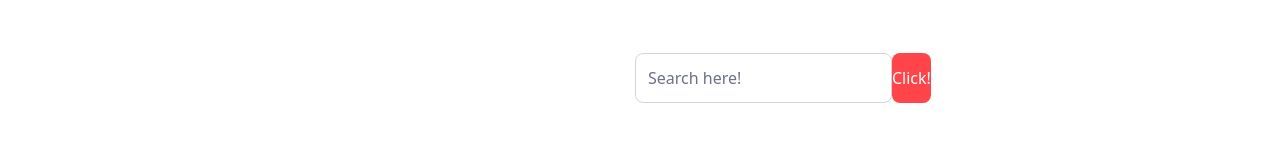
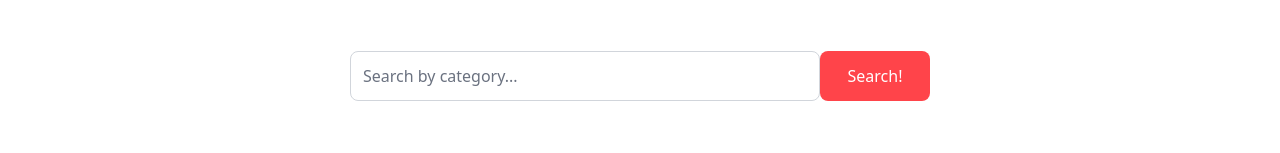
Before and after one commit to Yousufjoy/Donation_web, a React (Vite) app: page / in a window 1280 px wide. Shown: the part 155-308 px from the top of the page. Built offline with nearby package versions, Linux system fonts and the light colour scheme.

Commit message:
search Functionality added

```diff
--- a/package.json
+++ b/package.json
@@ -17,6 +17,7 @@
     "react-dom": "^18.2.0",
     "react-router-dom": "^6.16.0",
     "react-toastify": "^9.1.3",
+    "recharts": "^2.8.0",
     "sort-by": "^1.2.0",
     "sweetalert2": "^11.7.31"
   },
--- a/src/Banner/Banner.jsx
+++ b/src/Banner/Banner.jsx
@@ -1,20 +1,10 @@
 const Banner = () => {
   return (
     <div>
-      <div className=" bg-[url('../assets/background.png)]">
+      <div className="bg-[url('../assets/background.png)]">
         <h1 className="mt-[24px] text-center text-4xl font-bold leading-normal text-black dark:text-white">
           I Grow By Helping People In Need
         </h1>
-        <div className="mx-[635px] my-[50px] flex">
-          <input
-            className="w-[470px] h-[50px] rounded-lg border border-gray-300 bg-white"
-            placeholder="Search here!"
-            type="text"
-          />
-          <button className="w-[110px] h-[50px] bg-[#FF444A] rounded-lg text-white">
-            Click!
-          </button>
-        </div>
       </div>
     </div>
   );
--- a/src/Card/Card.jsx
+++ b/src/Card/Card.jsx
@@ -13,6 +13,7 @@ const Card = ({ data }) => {
     description,
     price,
   } = data;
+
   return (
     <Link to={`/card/${id}`}>
       <div style={{ backgroundColor: card_bg }}>
--- a/src/Cards.jsx/Cards.jsx
+++ b/src/Cards.jsx/Cards.jsx
@@ -1,7 +1,8 @@
-import { useEffect, useState } from "react";
+import { useState, useEffect } from "react";
 import Card from "../Card/Card";
 
 const Cards = () => {
+  const [searchQuery, setSearchQuery] = useState("");
   const [datas, setDatas] = useState([]);
 
   useEffect(() => {
@@ -11,12 +12,43 @@ const Cards = () => {
         setDatas(data);
       });
   }, []);
+
+  const handleSearch = () => {
+    const filteredDatas = datas.filter((data) => {
+      return data.category.toLowerCase().includes(searchQuery.toLowerCase());
+    });
+
+    setDatas(filteredDatas);
+  };
+
   return (
-    <div className="grid grid-cols-4 gap-5 my-[100px]">
-      {datas.map((data) => {
-        return <Card key={data.id} data={data}></Card>;
-      })}
-    </div>
+    <>
+      <div className="flex mt-12 ml-[350px]">
+        <div>
+          <input
+            className="w-[470px] h-[50px] rounded-lg border border-gray-300 bg-white"
+            type="text"
+            placeholder="Search by category..."
+            value={searchQuery}
+            onChange={(e) => setSearchQuery(e.target.value)}
+          />
+        </div>
+        <div>
+          <button
+            className="w-[110px] h-[50px] bg-[#FF444A] rounded-lg text-white"
+            onClick={handleSearch}
+          >
+            Search!
+          </button>
+        </div>
+      </div>
+
+      <div className="grid grid-cols-4 gap-5 my-[100px]">
+        {datas.map((data) => {
+          return <Card key={data.id} data={data}></Card>;
+        })}
+      </div>
+    </>
   );
 };
 
--- a/src/Statistics/Statistics.jsx
+++ b/src/Statistics/Statistics.jsx
@@ -1,5 +1,33 @@
+import React, { PureComponent } from "react";
+import { PieChart, Pie, Legend, Tooltip, ResponsiveContainer } from "recharts";
+
 const Statistics = () => {
-  return <div>Statistics</div>;
+  const data01 = [
+    { name: "Group A", value: 400 },
+    { name: "Group B", value: 300 },
+    { name: "Group C", value: 300 },
+    { name: "Group D", value: 200 },
+    { name: "Group E", value: 278 },
+    { name: "Group F", value: 189 },
+  ];
+
+  return (
+    <ResponsiveContainer width="100%" height="100%">
+      <PieChart width={400} height={400}>
+        <Pie
+          dataKey="value"
+          isAnimationActive={false}
+          data={data01}
+          cx="50%"
+          cy="50%"
+          outerRadius={80}
+          fill="#8884d8"
+          label
+        />
+        <Tooltip />
+      </PieChart>
+    </ResponsiveContainer>
+  );
 };
 
 export default Statistics;
```
Also changed, not shown: 1 other file (tests, documents, lock files or other folders).
